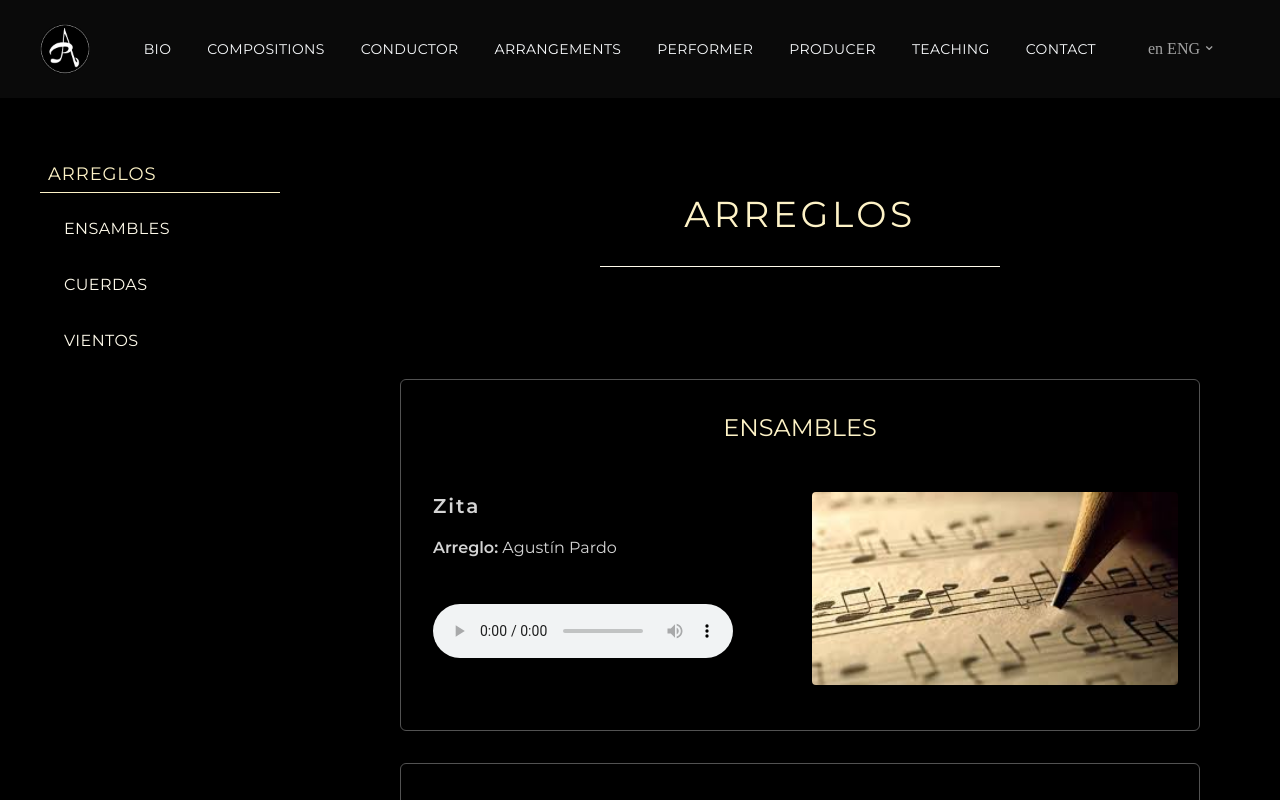
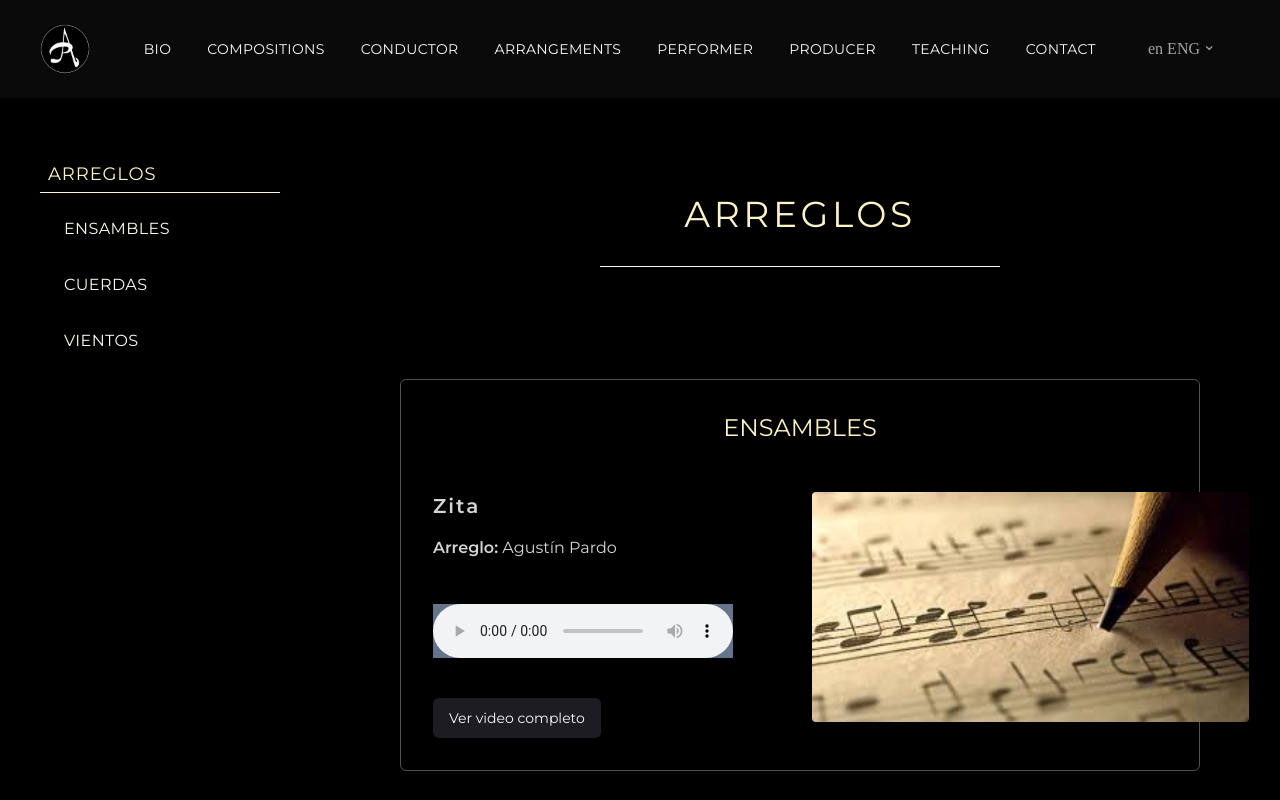
Before and after one commit to GC5355/web-agustin-pardo, a Next.js app: page /en/arreglos in a window 1280 px wide. Shown: the top 800 px of the page. Built offline with nearby package versions, Linux system fonts and the light colour scheme.

Commit message:
guardado previo a cambios

```diff
--- a/src/app/[locale]/arreglos/page.tsx
+++ b/src/app/[locale]/arreglos/page.tsx
@@ -6,6 +6,8 @@ import Image from "next/image";
 import fotoPartitura from "@/imagenes/partitura.jpeg";
 import ReactAudioPlayer from "react-audio-player";
 import { Separator } from "@/components/ui/separator";
+import Link from "next/link";
+import { Button } from "@/components/ui/button";
 
 export default function Composicion() {
   const scrollLinks = [
@@ -48,7 +50,7 @@ export default function Composicion() {
         <h2 className="text-amber-100 text-center justify-center text-2xl mb-6 mt-6">
           ENSAMBLES
         </h2>
-        <div className="grid grid-cols-1 gap-16">
+
         <section className="grid grid-cols-1 xl:grid-cols-2 gap-6 p-2 lg:p-6">
           <div className="text-neutral-300 ">
             <h3 className="text-xl tracking-widest  font-semibold items-center select-none pb-4">
@@ -61,8 +63,15 @@ export default function Composicion() {
             <ReactAudioPlayer
               src="https://pub-11d873aa0eb4407dad2effa87772616b.r2.dev/Zita.mp3"
               controls
-                className="lg:my-10 my-3"
+              className="lg:my-10 my-3 bg-slate-500"
             />
+            <Link
+              href="https://www.youtube.com/watch?v=1IAs7SytyTg"
+              target="_blank"
+              rel="noopener noreferrer"
+            >
+              <Button variant={"default"}>Ver video completo</Button>
+            </Link>
           </div>
           <div className="text-slate-50 aspect-video mx-auto">
             <Image
@@ -74,7 +83,6 @@ export default function Composicion() {
             />
           </div>
         </section>
-        </div>
       </Element>
 
       {/*Ensamles*/}
--- a/src/app/[locale]/not-found.tsx
+++ /dev/null
@@ -1,15 +0,0 @@
-import {useTranslations} from 'next-intl';
-import PageLayout from '@/components/PageLayout';
-
-// Note that `app/[locale]/[...rest]/page.tsx`
-// is necessary for this page to render.
-
-export default function NotFoundPage() {
-  const t = useTranslations('NotFoundPage');
-
-  return (
-    <PageLayout title={t('title')}>
-      <p className="max-w-[460px]">{t('description')}</p>
-    </PageLayout>
-  );
-}
--- a/src/app/not-found.tsx
+++ b/src/app/not-found.tsx
@@ -10,7 +10,7 @@ export default function NotFound() {
   return (
     <html lang="en">
       <body>
-        <Error statusCode={404} title="Error en la web" />
+        <Error statusCode={404} title="Not Found" />
       </body>
     </html>
   );
--- a/tailwind.config.ts
+++ b/tailwind.config.ts
@@ -26,7 +26,7 @@ const config = {
         background: "hsl(var(--background))",
         foreground: "hsl(var(--foreground))",
         primary: {
-          DEFAULT: "hsl(var(--primary))",
+          DEFAULT: "#1c1c22",
           foreground: "hsl(var(--primary-foreground))",
         },
         secondary: {
```
Lines whose indentation alone changed are shown as unchanged.
